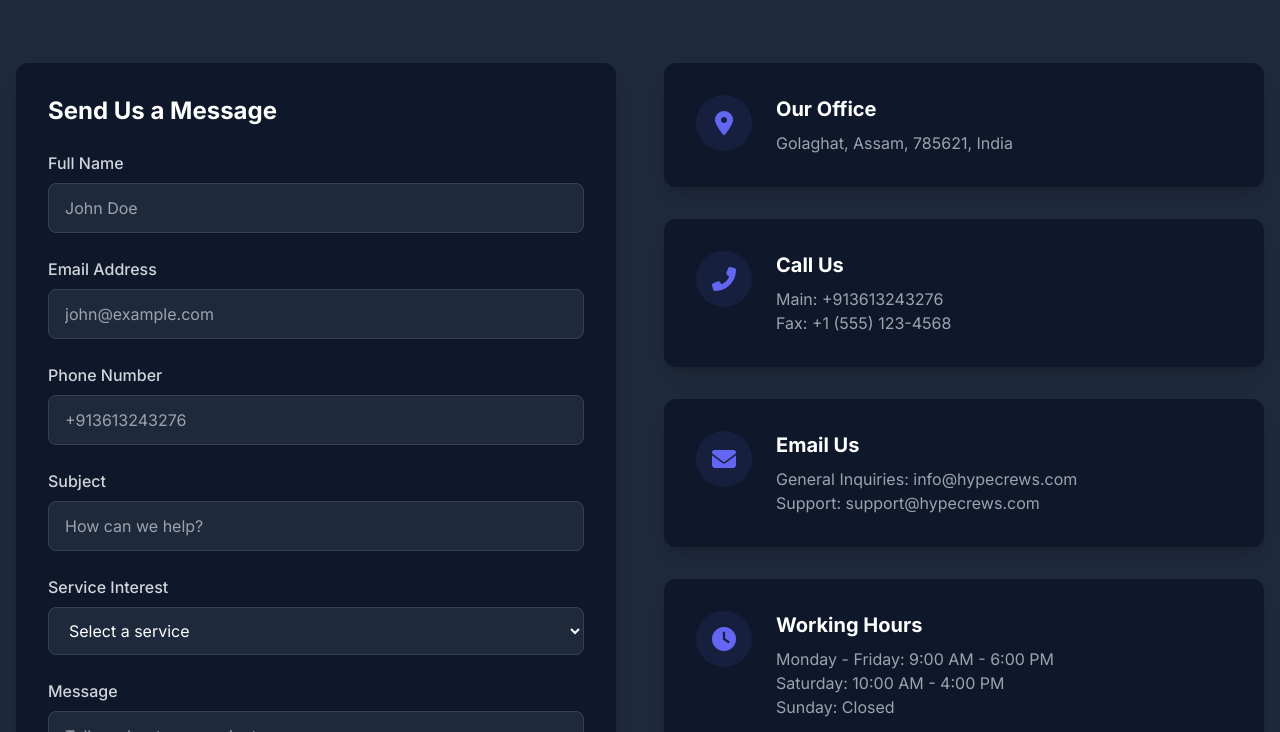
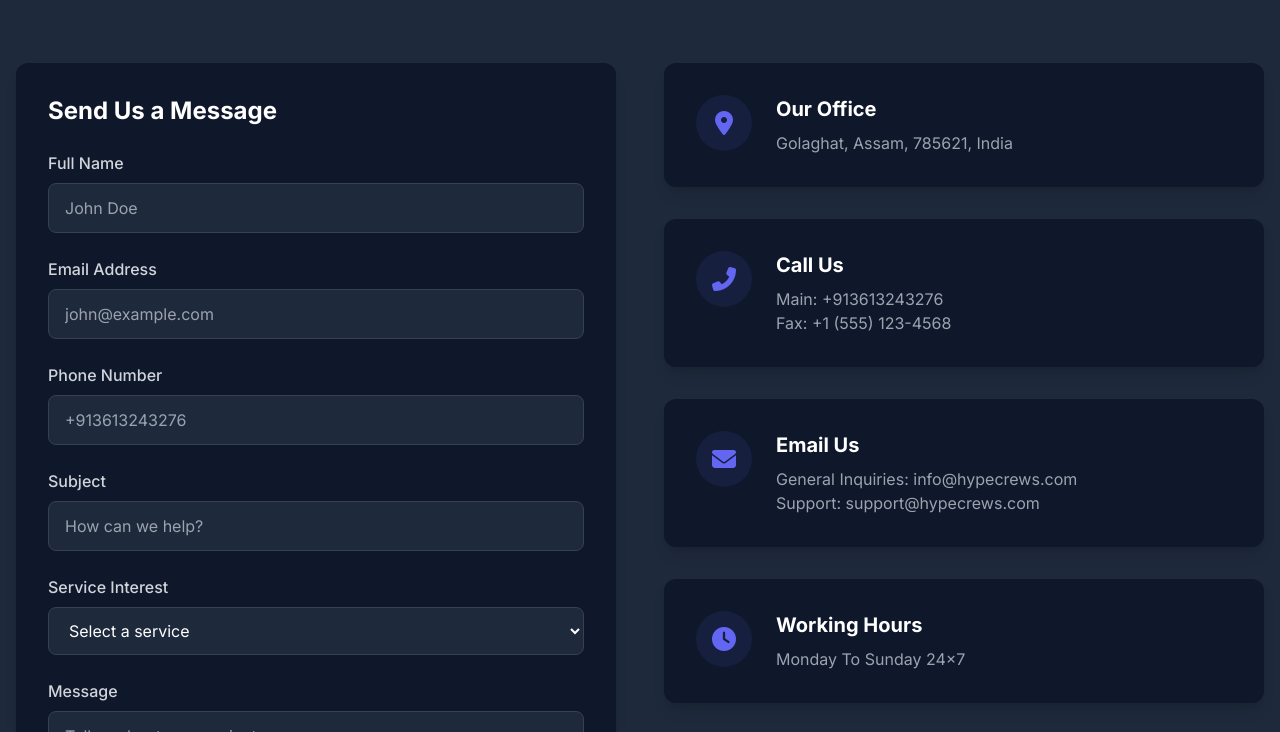
Before and after one commit to anshuonline/hypecrews, a PHP site: page /contact.php in a window 1280 px wide. Shown: the part 337-1069 px from the top of the page. Run offline with PHP 8.4, Linux system fonts and the light colour scheme; a stand-in replaces the project's code that opens the database connection; some libraries are stand-ins or nearby versions.

Commit message:
Update company information: Changed working hours to 24x7 and updated phone numbers to Indian format (+913613243276)

```diff
--- a/contact.php
+++ b/contact.php
@@ -142,7 +142,7 @@ $pageTitle = "Contact Us - Hypecrews";
                                 </div>
                                 <div>
                                     <h3 class="text-xl font-bold mb-2">Working Hours</h3>
-                                    <p class="text-gray-400">Monday - Friday: 9:00 AM - 6:00 PM<br>Saturday: 10:00 AM - 4:00 PM<br>Sunday: Closed</p>
+                                    <p class="text-gray-400">Monday To Sunday 24x7</p>
                                 </div>
                             </div>
                         </div>
--- a/index.php
+++ b/index.php
@@ -436,7 +436,7 @@ $pageTitle = "Hypecrews - Professional Digital Services";
                                 </div>
                                 <div class="ml-4">
                                     <h4 class="font-bold text-lg mb-1">Working Hours</h4>
-                                    <p class="text-gray-400">Monday - Friday: 9AM - 6PM<br>Saturday: 10AM - 4PM</p>
+                                    <p class="text-gray-400">Monday To Sunday 24x7</p>
                                 </div>
                             </div>
                         </div>
```
